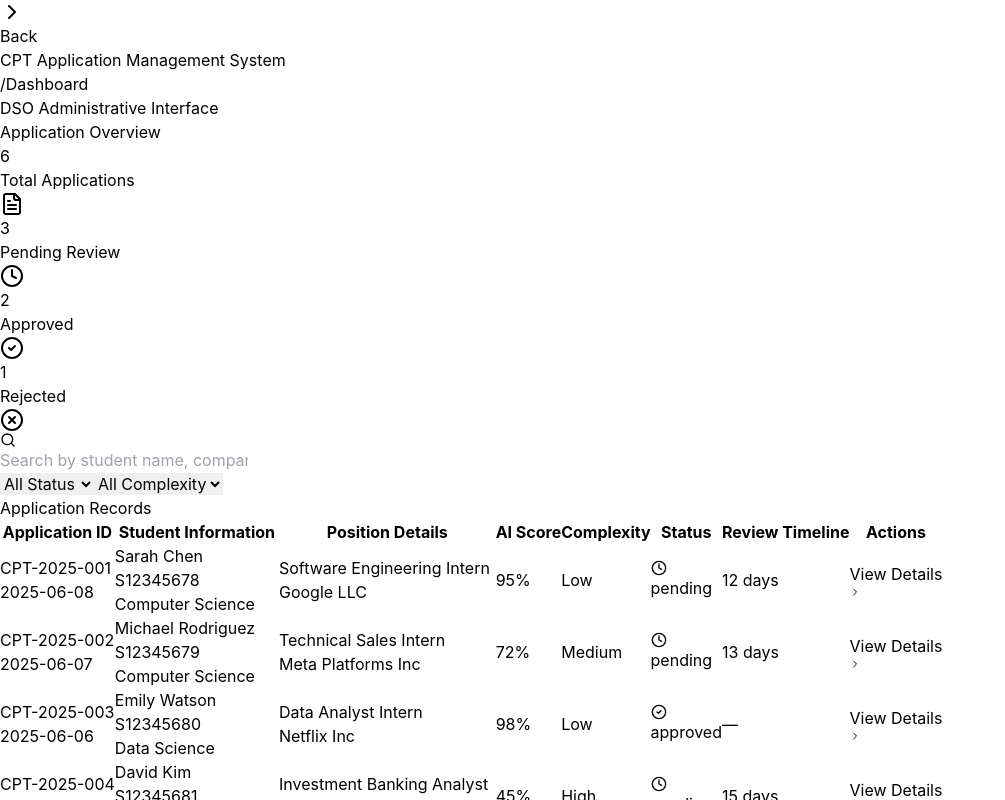
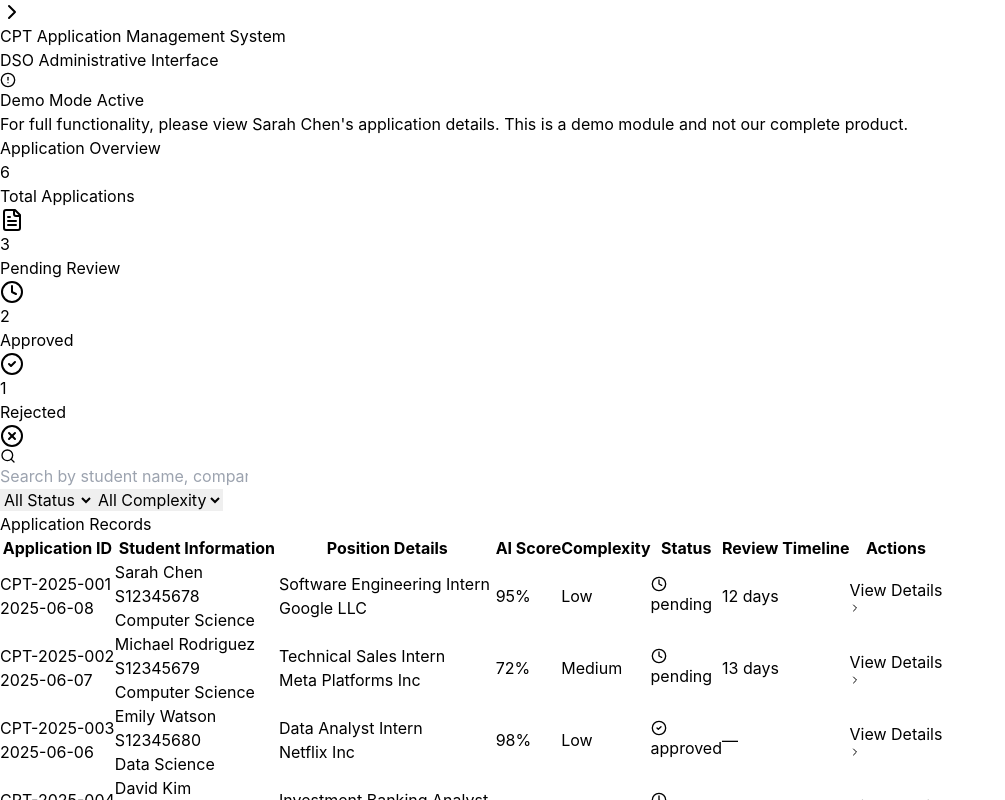
Before and after one commit to AmolMendonca/klyro-vercel, a React (Vite) app: page /cpt in a window 1280 px wide. Shown: the top 800 px of the page, without its empty margins (0-1005 px from the left). Built offline with nearby package versions, Linux system fonts and the light colour scheme.

Commit message:
Demo Mode CPT

```diff
--- a/src/CPT.jsx
+++ b/src/CPT.jsx
@@ -339,12 +339,12 @@ const CPTDashboard = () => {
   <div className="flex items-center space-x-4">
     <Link to="/" className="inline-flex items-center text-sm text-gray-600 hover:text-gray-900">
       <ChevronRight className="rotate-180 mr-1 w-4 h-4" />
-      <span>Back</span>
+      <span></span>
     </Link>
     <div className="flex items-center space-x-2">
       <h1 className="text-xl font-medium text-gray-900">CPT Application Management System</h1>
-      <span className="text-gray-400">/</span>
-      <span className="text-sm text-gray-600">Dashboard</span>
+      {/* <span className="text-gray-400">/</span>
+      <span className="text-sm text-gray-600">Dashboard</span> */}
     </div>
   </div>
   <div className="text-sm text-gray-500">
@@ -353,6 +353,30 @@ const CPTDashboard = () => {
 </div>
         </div>
       </header>
+
+      {/* Demo Notification Banner */}
+<div className="bg-blue-50 border-b border-blue-200">
+  <div className="max-w-7xl mx-auto px-4 sm:px-6 lg:px-8 py-3">
+    <div className="flex items-center justify-between">
+      <div className="flex items-center space-x-3">
+        <div className="p-1 bg-blue-100 rounded-full">
+          <AlertCircle size={16} className="text-blue-600" />
+        </div>
+        <div>
+          <p className="text-sm font-medium text-blue-900">
+            Demo Mode Active
+          </p>
+          <p className="text-xs text-blue-700">
+            For full functionality, please view Sarah Chen's application details. This is a demo module and not our complete product.
+          </p>
+        </div>
+      </div>
+      {/* <button className="text-blue-600 hover:text-blue-800 text-xs font-medium">
+        Learn More
+      </button> */}
+    </div>
+  </div>
+</div>
 
       <div className="max-w-7xl mx-auto px-4 sm:px-6 lg:px-8 py-8">
 
```
